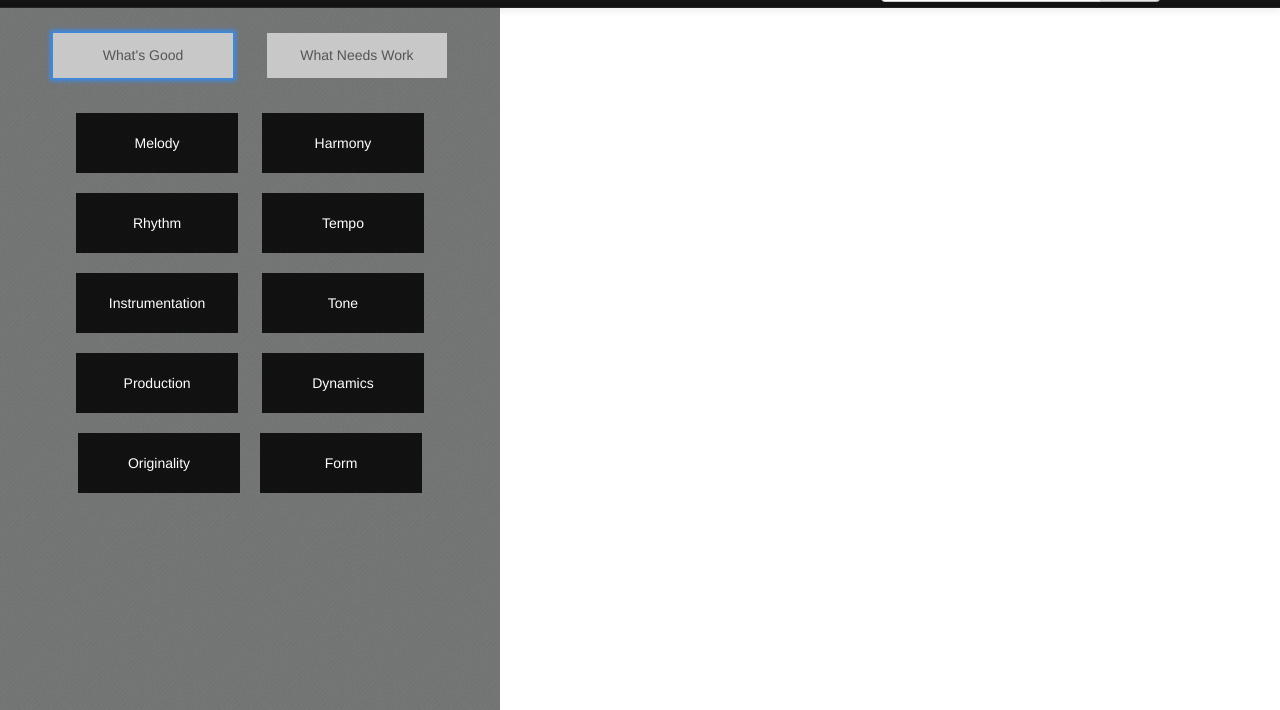
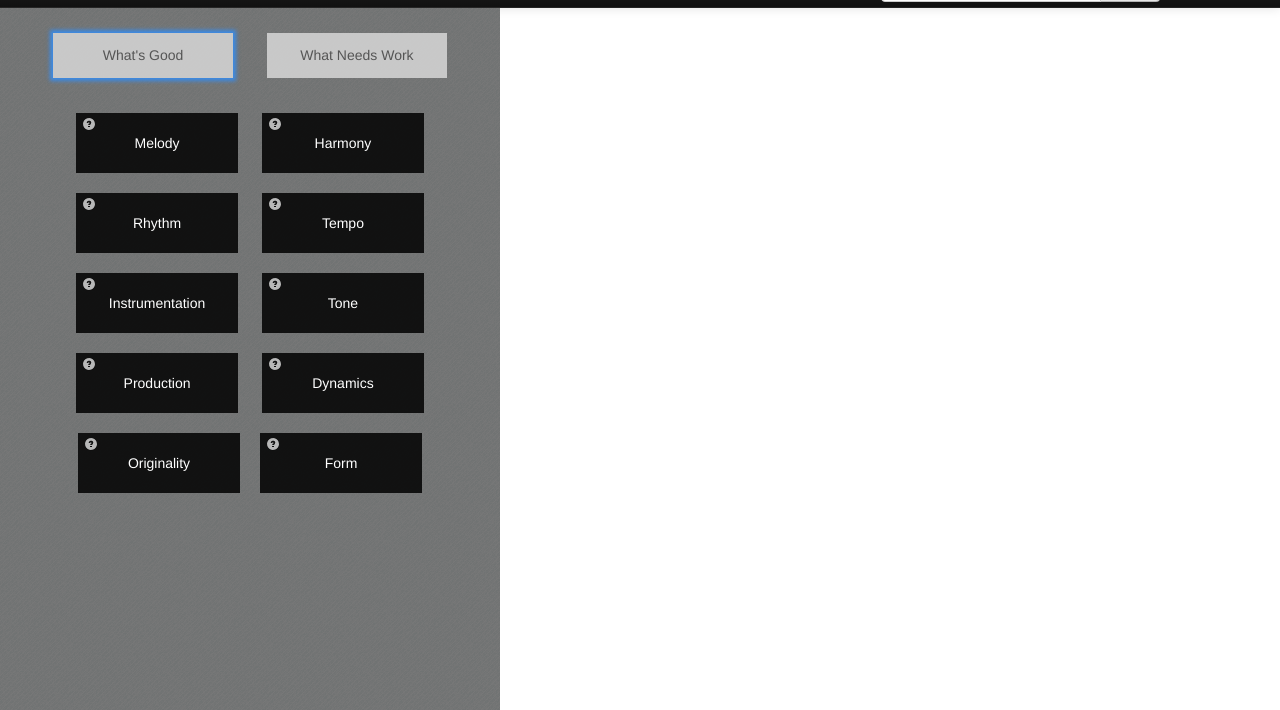
Before and after one commit to ericrav/ericrav.github.io, a plain HTML site: page projects/wip/hipstring/2.0/index.html in a window 1280 px wide. Shown: the part 33-743 px from the top of the page. Drawn offline with nearby package versions, Linux system fonts and the light colour scheme; a script that the page names is missing.

Commit message:
info tooltip change

```diff
--- a/projects/wip/hipstring/2.0/index.html
+++ b/projects/wip/hipstring/2.0/index.html
@@ -51,41 +51,51 @@
       <ul id="elements" class="elements">
 	<li id="melody" class="attribute" data-toggle="tooltip" rel="tooltip" title='The main tune or most prominent sounds of the music. The "horizontal" aspect of the music that moves along with time.' >
 	  <p  class="attName">Melody</p>
+	  <div class="info"><i class="icon-question-sign icon-white"></i></div>
 	</li>
 	<li id="harmony" class="attribute"
 	    data-toggle="tooltip" rel="tooltip" title='The simultaneous sounds that create chords or richer sound. The texture of the music, and how all the sounds interact "vertically."'>
 	  <p class="attName">Harmony</p>
+	  <div class="info"><i class="icon-question-sign icon-white"></i></div>
 	</li>
 	<li id="rhythm" class="attribute"
 	    data-toggle="tooltip" rel="tooltip" title='The pattern or placement of the sounds in time. Also, the beat and pulse of the music.'>
 	  <p class="attName">Rhythm</p>
+	  <div class="info"><i class="icon-question-sign icon-white"></i></div>
 	</li>
 	<li id="tempo" class="attribute"
 	    data-toggle="tooltip" rel="tooltip" title='The speed or pace of the music. It can be consistent or change throughout the music.'>
 	  <p class="attName">Tempo</p>
+	  <div class="info"><i class="icon-question-sign icon-white"></i></div>
 	</li>
 	<li id="instrumentation" class="attribute"
 	    data-toggle="tooltip" rel="tooltip" title='The instruments or sounds used in the piece. How do they suit the nature of the instrument and how do the sounds fit in together? Is each part of the music played by the right sound/instrument?'>
 	  <p class="attName">Instrumentation</p>
+	  <div class="info"><i class="icon-question-sign icon-white"></i></div>
 	</li>
 	<li id="tone" class="attribute"
 	    data-toggle="tooltip" rel="tooltip" title='The way the music and each part of it sounds to the ear and how distinguishable each sound is. Also known as timbre or tone color.'>
 	  <p class="attName">Tone</p>
+	  <div class="info"><i class="icon-question-sign icon-white"></i></div>
 	</li>
 	<li id="production" class="attribute"
 	    data-toggle="tooltip" rel="tooltip" title='The quality of the recording. How the different frequencies and levels of sound interact. (The music may be well written but sound poor in this recording due to the production).'>
 	  <p class="attName">Production</p>
+	  <div class="info"><i class="icon-question-sign icon-white"></i></div>
 	</li>
 	<li id="dynamics" class="attribute"
 	    data-toggle="tooltip" rel="tooltip" title='The loudness or softness of the music and how it changes.'>
 	  <p class="attName">Dynamics</p>
+	  <div class="info"><i class="icon-question-sign icon-white"></i></div>
 	</li>
 	<li id="originality" class="attribute"
 	    data-toggle="tooltip" rel="tooltip" title='How creative the music is overall.'>
 	  <p class="attName">Originality</p>
+	  <div class="info"><i class="icon-question-sign icon-white"></i></div>
 	<li id="form" class="attribute"
 	    data-toggle="tooltip" rel="tooltip" title="The overall structure of the music. How it's broken into parts, how it moves from part to part, and how all the other elements interact.">
 	  <p class="attName">Form</p>
+	  <div class="info"><i class="icon-question-sign icon-white"></i></div>
 	</li>
       </ul>
       </div>
--- a/projects/wip/hipstring/2.0/script.js
+++ b/projects/wip/hipstring/2.0/script.js
@@ -1,7 +1,7 @@
 var cir1, cir2, cir3, cir4, voting = "positive", emOffset = 5000;
 $(document).ready(function () {
-    alert('test');
-    $(".attribute").tooltip({delay: {show: 1200, hide:100}});
+    $(".attribute").tooltip({delay: {show: 1200, hide:100}, trigger: "manual"});
+    $(".attribute .info").hover(function(){$(this).parent().tooltip('toggle');});
 
     $(".voting a").click(function() {
 	$(".voting a.selected").removeClass("selected");
--- a/projects/wip/hipstring/2.0/style.css
+++ b/projects/wip/hipstring/2.0/style.css
@@ -178,6 +178,18 @@ li {
     border-bottom: none;
 }
 }
+.elements .info{
+    position: absolute;
+    top: 3px;
+    left: 3px;
+    width: 20px;
+    height: 20px;
+    line-height: 0px;
+    opacity: 0.7;
+}
+.elements .info:hover{
+    opacity: 0.95;
+}
 .sharing {
     width: 100%;
     max-width: 100%;
```
